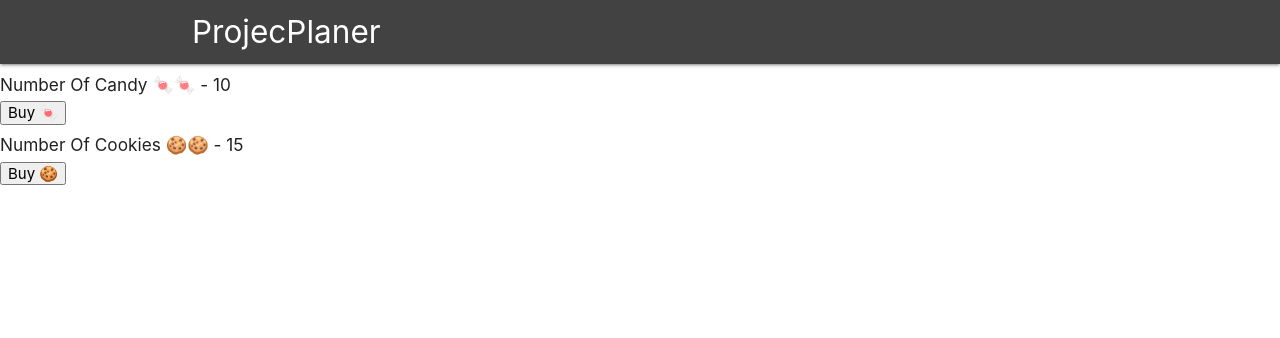
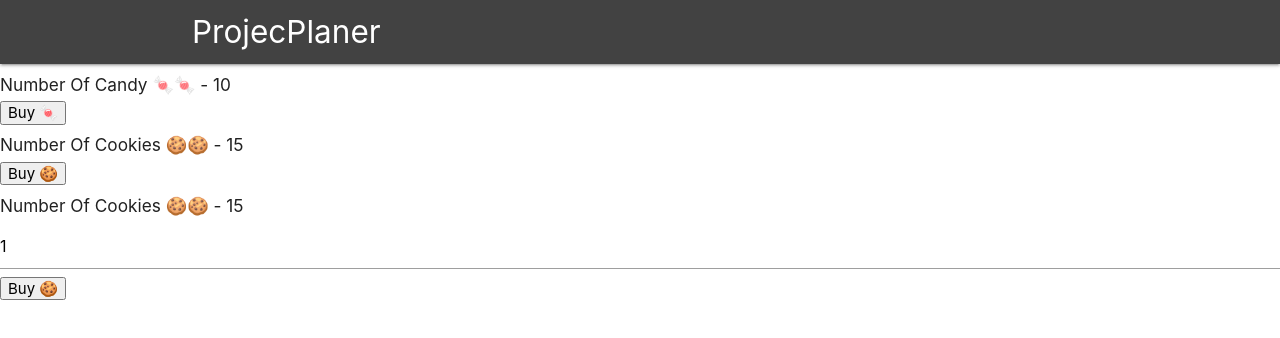
Before and after one commit to DebarunMitra/ProjectManager_UsingReactRedux, a React (Create React App) app in the folder client/: page / in a window 1280 px wide. Shown: the top 338 px of the page. Built offline with nearby package versions, Linux system fonts and the light colour scheme.

Commit message:
Action updated for dynamic input value

```diff
--- a/client/src/App.js
+++ b/client/src/App.js
@@ -4,6 +4,7 @@ import Navbar from './components/layout/Navbar';
 import CandyContainer from './components/layout/CandyContainer';
 import HookCandyContainer from './components/layout/HookCnadyContainer';
 import CookieConainer from './components/layout/CookieContainer';
+import TakeCookiesNumbersToBuy from './components/layout/TakeCookiesNumbersToBuy';
 
 
 
@@ -17,6 +18,7 @@ const App = () => {
                 // <HookCandyContainer />
               }
               <CookieConainer />
+              <TakeCookiesNumbersToBuy />
            </div>
         </BrowserRouter>
    );
--- /dev/null
+++ b/client/src/components/layout/TakeCookiesNumbersToBuy.js
@@ -0,0 +1,28 @@
+import React, {useState} from 'react';
+import {buyCookie} from '../../redux';
+import {connect} from 'react-redux';
+
+const TakeCookiesNumbersToBuy = props => {
+  const [cookiesCount, setCookiesCount] = useState(1);
+    return (
+      <div>
+        <h6>Number Of Cookies <span role="img" aria-label="cookies">🍪🍪</span> - {props.numOfCookies}</h6>
+        <input type='text' name="cookies-input" onChange={(e) => setCookiesCount(e.target.value)} value={cookiesCount} placeholder='Number Of Cookies To Buy' />
+        <button onClick={()=>props.buyCookie(cookiesCount)}>Buy <span role="img" aria-label="cookies">🍪</span></button>
+      </div>
+    );
+}
+
+const mapStateToProps = state => {
+  return {
+    numOfCookies: state.cookie.numOfCookies
+  }
+}
+
+const mapDispatchToProps = dispatch => {
+  return {
+    buyCookie: cookiesCount => dispatch(buyCookie(cookiesCount))
+  }
+}
+
+export default connect(mapStateToProps, mapDispatchToProps)(TakeCookiesNumbersToBuy);
--- a/client/src/redux/cookies/cookieAction.js
+++ b/client/src/redux/cookies/cookieAction.js
@@ -1,8 +1,9 @@
 import {BUY_COOKIE} from './cookieTypes';
 
-export const buyCookie = () => {
+export const buyCookie = (cookiesCount = 1) => {
   return {
     type: BUY_COOKIE,
-    info: 'Cookie redux action'
+    info: 'Cookie redux action',
+    payload: cookiesCount
   }
 }
--- a/client/src/redux/cookies/cookieReducer.js
+++ b/client/src/redux/cookies/cookieReducer.js
@@ -8,7 +8,7 @@ const cookieReducer = (state = initialCookieState, action) => {
   switch (action.type) {
     case BUY_COOKIE: return {
       ...state,
-      numOfCookies: state.numOfCookies - 1
+      numOfCookies: state.numOfCookies - action.payload
     }
     default: return state
   }
```
